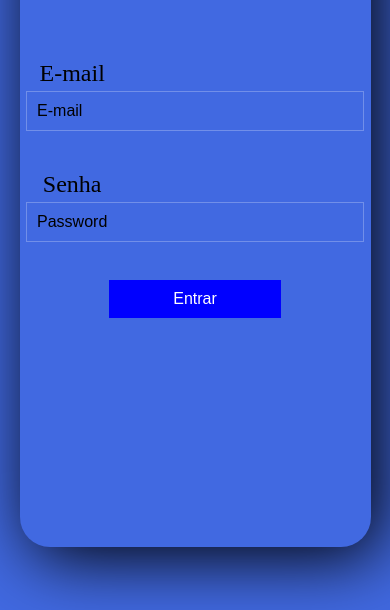
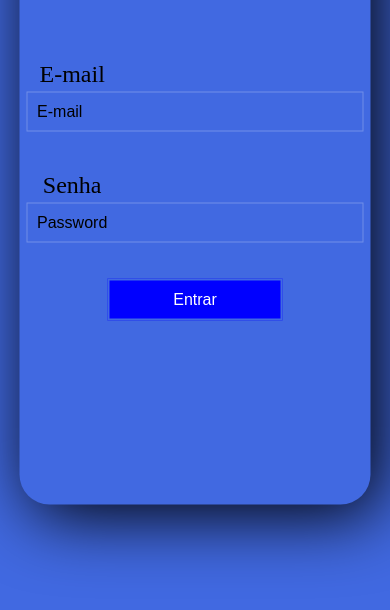
Before and after one commit to MarcosSouza01/TesteLogin, a plain HTML site: page index.html in a window 390 px wide. Shown: the part 234-844 px from the top of the page. Drawn offline with Linux system fonts and the light colour scheme.

Commit message:
teste 5674 x

```diff
--- a/css/mobi.css
+++ b/css/mobi.css
@@ -1,8 +1,4 @@
 @media screen and (min-width: 500px) and (max-width: 700px){
-
-    html, body {
-        height: 90vh;
-    }
 
     ::-webkit-input-placeholder{
         color: rgb(240, 26, 26);
--- a/css/pc_g.css
+++ b/css/pc_g.css
@@ -3,8 +3,8 @@
     padding: 0;
 }
 
-body{
-    min-height: 100vh;
+html, body{
+    height: 90vh;
     background: RoyalBlue;
     display: flex;
     align-items: center;
@@ -16,7 +16,12 @@ body{
     position: absolute;
     background: transparent;
     width: 90%;
-    height: 85%;
+    height: 75%;
+
+    left: 50%;
+    top: 50%;
+    transform: translate(-50%, -50%);
+
     border-radius: 30px;
     box-shadow: black  10px 10px 70px;
     display: flex;
```
